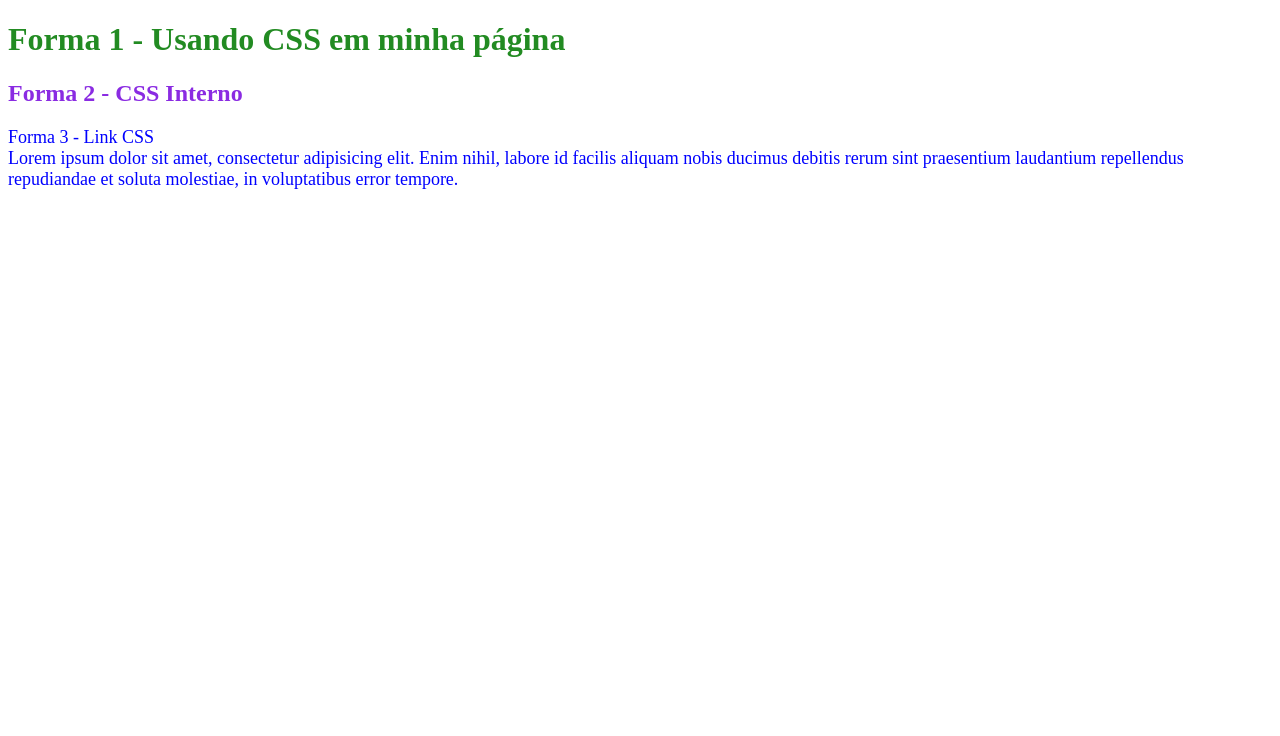
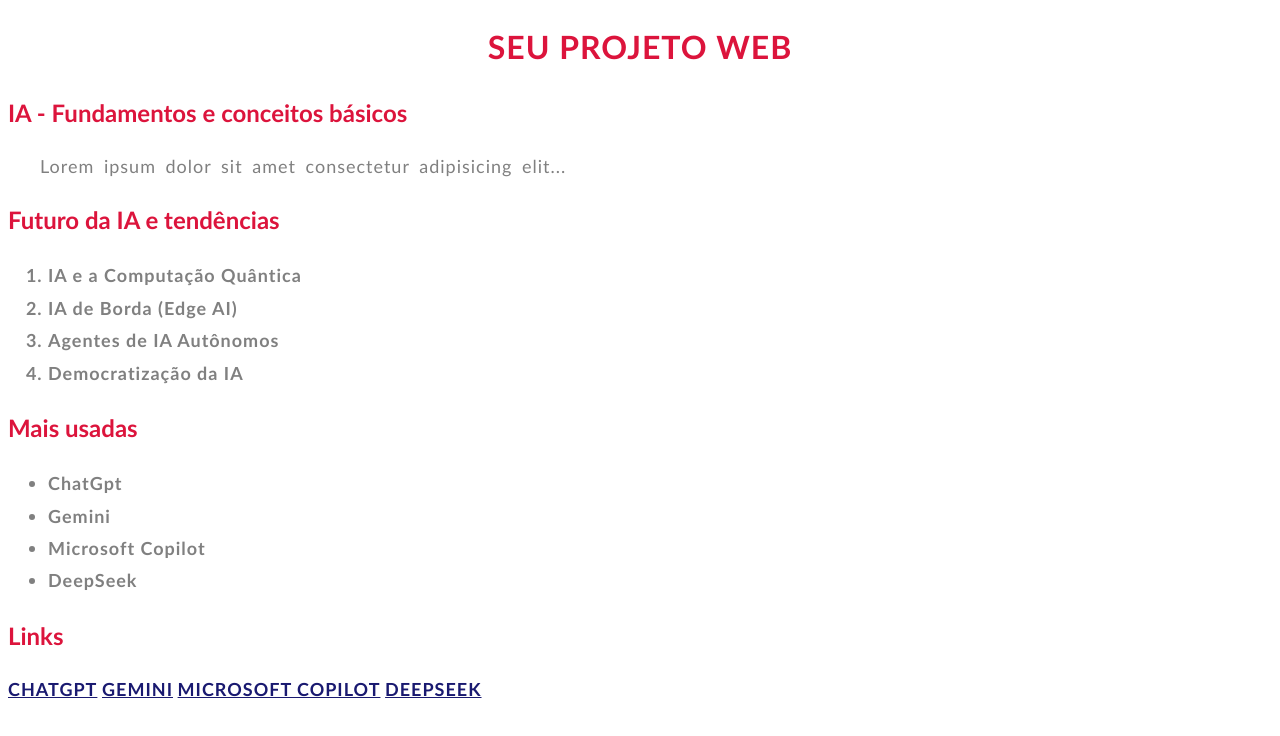
Before and after one commit to douglas-fabiano1/projeto-web-2-css, a plain HTML site: page index.html in a window 1280 px wide. Drawn offline with Linux system fonts and the light colour scheme.

Commit message:
formatação de textos

```diff
--- a/css/styles.css
+++ b/css/styles.css
@@ -1,26 +1,51 @@
-/*
-    Atenção ao efeito cascata, especificidade e herança
-    cascata -> É aplicado o último valor atribuido ao mesmo elemento
-    especificidade ->
-        Element, Pseudo Element: d = 1 – (0,0,0,1)
-        Class, Pseudo class, Attribute: c = 1 – (0,0,1,0)
-        Id: b = 1 – (0,1,0,0)
-        Inline Style: a = 1 – (1,0,0,0)
-    herança ->
-        se eu definir color e font-family em um elemento,
-        todos os elementos dentro dele também serão estilizados com essa cor e fonte.
-        obs: herança é quebrada pelo efeito cascata
-*/
-/* p {} -> Seletor p (elemento html) */
-/* propriedade : valor */
-
-/* Formata o corpo da página*/
 body {
-    color: red;
+    font-family: Calibri, sans-serif;
+    font-size: 18px;
+    line-height: 1.6;
+    color: gray;
 }
 
-/* Formata o parágrafo */
+h1 {
+    font-size: 32px;
+    font-weight: 700;
+    text-align: center;
+    text-transform: uppercase;
+    letter-spacing: 1px;
+    color: crimson;
+}
+
+h2 {
+    font-size: 24px;
+    color: crimson;
+}
+
 p {
-    color: blue;
-    font-size: 18px;
+    text-indent: 32px;
+    word-spacing: 4px;
+    letter-spacing: 1px;
+    text-align: justify;
 }
+
+ol {
+    line-height: 1.8;
+    text-align: left;
+}
+
+ul {
+    line-height: 1.8;
+    text-align: left;
+    text-transform: capitalize;
+}
+
+li {
+    letter-spacing: 1px;
+    font-weight: 600;
+}
+
+a {
+    font-weight: bold;
+    color: midnightblue;
+    text-transform: uppercase;
+    letter-spacing: 1px;
+    text-decoration: underline;
+}
--- a/index.html
+++ b/index.html
@@ -1,35 +1,38 @@
 <!DOCTYPE html>
-<html lang="pt-br">
+<html lang="pt-BR">
 
 <head>
     <meta charset="UTF-8">
     <meta name="viewport" content="width=device-width, initial-scale=1.0">
-    <title>Usando CSS</title>
-    <!-- Forma 2 - CSS Interno - Ainda mistura camadas, HTML com CSS, não é o ideal, mas já soluciona a questão de repetição de código -->
-    <style>
-        h2 {
-            color:blueviolet;
-        }
-    </style>
-    <!-- Forma 3 - Criar uma pasta CSS com as folhas de estilos e importo elas para o HTML, através de um Link -->
-     <link rel="stylesheet" href="./css/styles.css">
+    <title>Formatações de texto</title>
+    <link rel="stylesheet" href="./css/styles.css">
 </head>
 
-<body> <!-- body(pai) e h1, h2, p (filhos do body) herdam algumas formatações do elemento pai -->
-    <!-- Forma 1 - CSS Inline - comum em código legado - NÃO RECOMENDADO -->
-     <!-- Título principal -->
-    <h1 style="color: forestgreen;">Forma 1 - Usando CSS em minha página</h1>
-
-    <!-- Sub-título -->
-    <h2>Forma 2 - CSS Interno</h2>
-
-    <!-- Parágrafo -->
-    <p>
-        Forma 3 - Link CSS <br>
-        Lorem ipsum dolor sit amet, consectetur adipisicing elit. Enim nihil, labore id facilis aliquam nobis ducimus
-        debitis rerum sint praesentium laudantium repellendus repudiandae et soluta molestiae, in voluptatibus error
-        tempore.
-    </p>
+<body>
+    <h1>Seu Projeto Web</h1>
+    <div>
+        <h2>IA - Fundamentos e conceitos básicos</h2>
+        <p>Lorem ipsum dolor sit amet consectetur adipisicing elit...</p>
+        <h2>Futuro da IA e tendências</h2>
+        <ol>
+            <li>IA e a Computação Quântica</li>
+            <li>IA de Borda (Edge AI)</li>
+            <li>Agentes de IA Autônomos</li>
+            <li>Democratização da IA</li>
+        </ol>
+        <h2>Mais usadas</h2>
+        <ul>
+            <li>ChatGpt</li>
+            <li>Gemini</li>
+            <li>Microsoft Copilot</li>
+            <li>DeepSeek</li>
+        </ul>
+        <h2>Links</h2>
+        <a href="https://chatgpt.com/">ChatGpt</a>
+        <a href="https://gemini.google.com/">Gemini</a>
+        <a href="https://www.microsoft.com/microsoft-copilot/">Microsoft Copilot</a>
+        <a href="https://www.deepseek.com/">DeepSeek</a>
+    </div>
 </body>
 
 </html>
```
